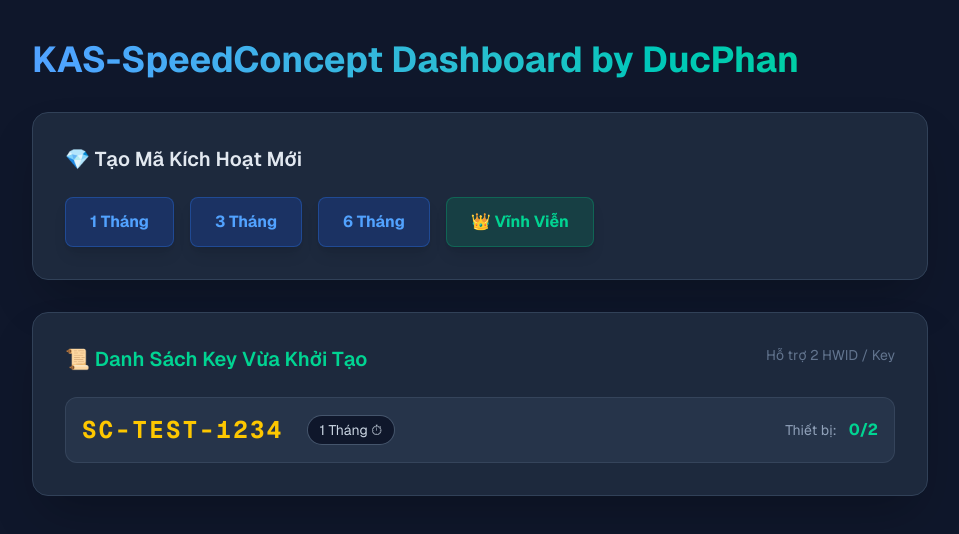
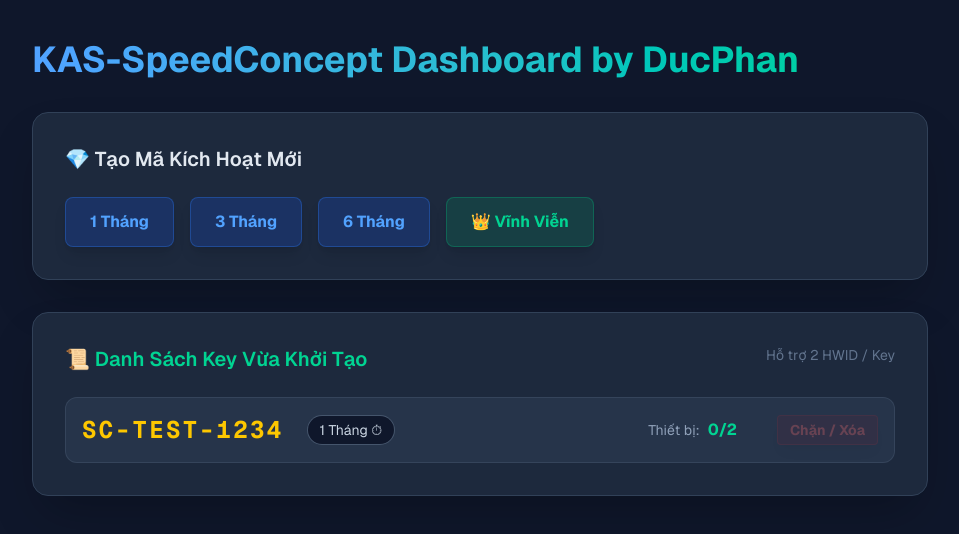
Before and after one commit to ducphan2201-dev/SpeedConcept-LicenseApp, a Next.js app: page / in a window 1280 px wide. Shown: the top 534 px of the page, without its empty margins (160-1119 px from the left). Built offline with nearby package versions, Linux system fonts and the light colour scheme.

Commit message:
Add Delete Key feature

```diff
--- a/src/app/api/keys/route.ts
+++ b/src/app/api/keys/route.ts
@@ -19,3 +19,9 @@ export async function POST(req: Request) {
     global.dbKeys.push({ key, duration, machineIds: [], activated: false });
     return NextResponse.json({ success: true, key });
 }
+
+export async function DELETE(req: Request) {
+    const { key } = await req.json();
+    global.dbKeys = global.dbKeys.filter(k => k.key !== key);
+    return NextResponse.json({ success: true });
+}
--- a/src/app/page.tsx
+++ b/src/app/page.tsx
@@ -16,6 +16,16 @@ export default function Dashboard() {
             method: 'POST',
             headers: {'Content-Type': 'application/json'},
             body: JSON.stringify({ duration })
+        });
+        fetchKeys();
+    };
+
+    const deleteKey = async (key: string) => {
+        if (!confirm(`Bạn có chắc chắn muốn XÓA VĨNH VIỄN Key: ${key}? Lệnh trên AutoCAD đang xài Key này sẽ bị mất quyền PRO ngay lập tức!`)) return;
+        await fetch('/api/keys', {
+            method: 'DELETE',
+            headers: {'Content-Type': 'application/json'},
+            body: JSON.stringify({ key })
         });
         fetchKeys();
     };
@@ -48,18 +58,27 @@ export default function Dashboard() {
                         {[...keys].reverse().map((item, idx) => {
                             const isFull = item.machineIds.length >= 2;
                             return (
-                                <div key={idx} className="p-4 bg-slate-700/50 rounded-xl flex items-center justify-between border border-slate-600/50 hover:border-blue-500/50 transition">
+                                <div key={idx} className="p-4 bg-slate-700/50 rounded-xl flex items-center justify-between border border-slate-600/50 hover:border-red-500/30 transition group">
                                     <div className="flex items-center space-x-6">
                                         <strong className="text-yellow-400 font-mono text-2xl tracking-widest">{item.key}</strong>
                                         <span className="px-3 py-1 bg-slate-900 rounded-full text-sm text-slate-300 ring-1 ring-slate-600">
                                             {item.duration === 0 ? 'Gói Vĩnh Viễn 🏆' : item.duration + ' Tháng ⏱'}
                                         </span>
                                     </div>
-                                    <div className="flex items-center space-x-3">
-                                        <span className="text-slate-400 text-sm">Thiết bị:</span>
-                                        <span className={`font-bold ${isFull ? 'text-red-400' : 'text-emerald-400'}`}>
-                                            {item.machineIds.length}/2
-                                        </span>
+                                    <div className="flex items-center space-x-6">
+                                        <div className="flex items-center space-x-2">
+                                            <span className="text-slate-400 text-sm">Thiết bị:</span>
+                                            <span className={`font-bold ${isFull ? 'text-red-400' : 'text-emerald-400'}`}>
+                                                {item.machineIds.length}/2
+                                            </span>
+                                        </div>
+                                        <button
+                                            onClick={() => deleteKey(item.key)}
+                                            className="ml-4 opacity-30 group-hover:opacity-100 px-3 py-1 bg-red-600/20 text-red-400 border border-red-500/30 hover:bg-red-600 transition hover:text-white rounded font-bold shadow-lg text-sm"
+                                            title="Hủy/Xóa Key này vĩnh viễn"
+                                        >
+                                            Chặn / Xóa
+                                        </button>
                                     </div>
                                 </div>
                             );
```
